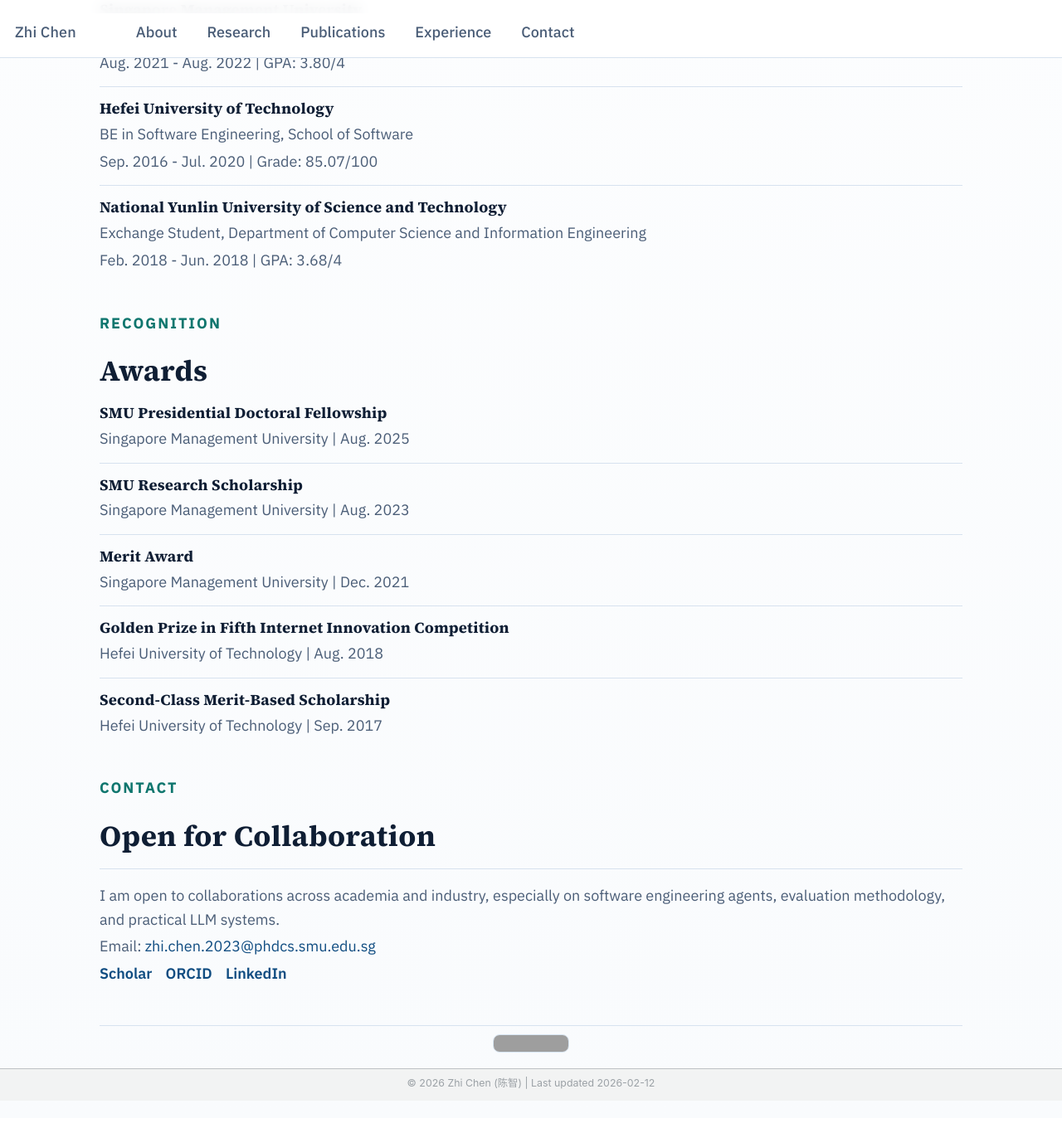
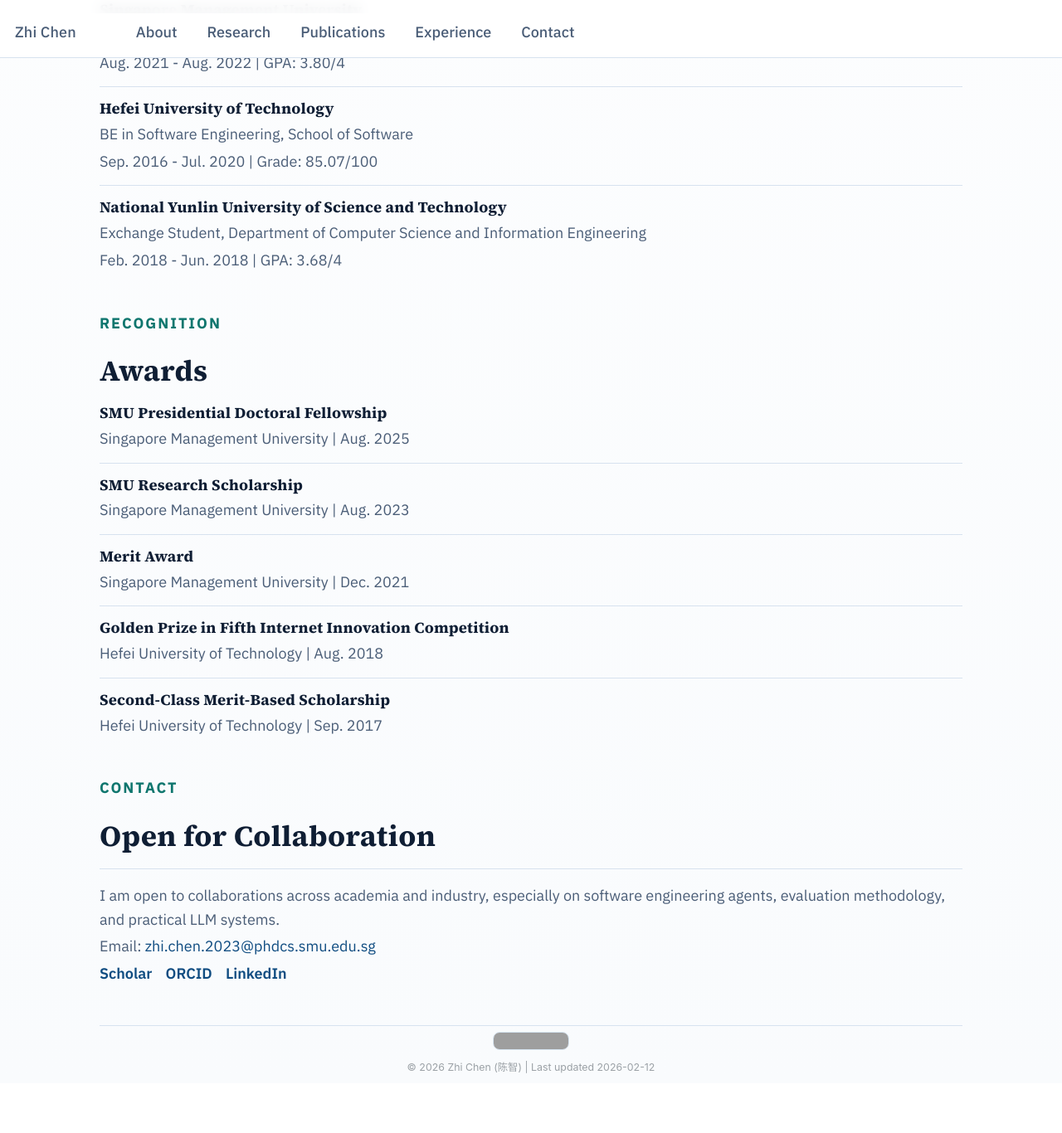
Before and after one commit to chenzhi-cz/chenzhi-cz.github.io, a Jekyll site: the page built from _pages/about.md, in a window 1280 px wide and 1400 px high, scrolled down 3311 px. Shown: the top 1366 px of the window at 83% size. Built offline with Jekyll 4.4.1, drawn with Linux system fonts in a browser that asks for light colours; some web fonts are replaced; after the commit the page ends 4644 px from its top, so only the background shows below that; grey boxes are pictures that could not be loaded.

Commit message:
Further tighten footer spacing and remove residual bottom whitespace

```diff
--- a/_sass/onepage-home.scss
+++ b/_sass/onepage-home.scss
@@ -16,7 +16,7 @@ html {
 body {
   background: linear-gradient(180deg, #f5f9ff 0%, #ffffff 38%, #f9fbfd 100%);
   color: var(--home-ink);
-  padding-bottom: 1.2em;
+  padding-bottom: 0.35em;
 }
 
 .masthead {
@@ -456,7 +456,7 @@ body {
 
 .visitor-map {
   border-top: 1px solid var(--home-line);
-  padding-top: 0.55rem;
+  padding-top: 0.4rem;
   text-align: center;
 }
 
@@ -477,16 +477,23 @@ body {
   position: static;
   float: none;
   bottom: auto;
-  margin-top: 0.65em;
+  margin-top: 0.2em;
+  padding: 0;
+  background: transparent;
+  border-top: 0;
+  animation: none;
 }
 
 .page__footer footer {
   margin-top: 0;
-  padding: 0.45em 1em 0.65em;
+  padding: 0.1em 0 0.25em;
 }
 
 .page__footer-copyright--simple {
   text-align: center;
+  margin: 0;
+  padding: 0;
+  line-height: 1.35;
 }
 
 @keyframes home-rise {
```
